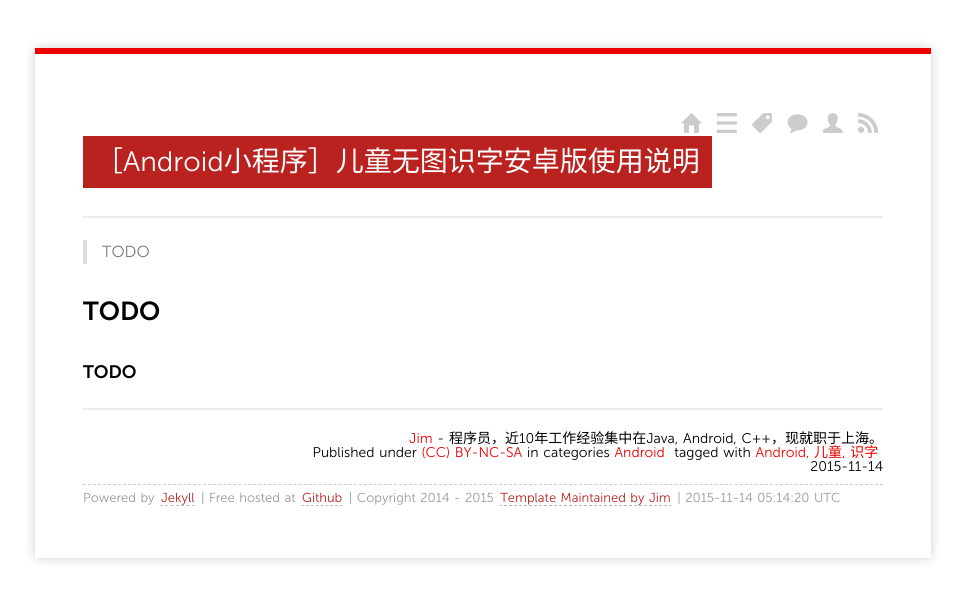
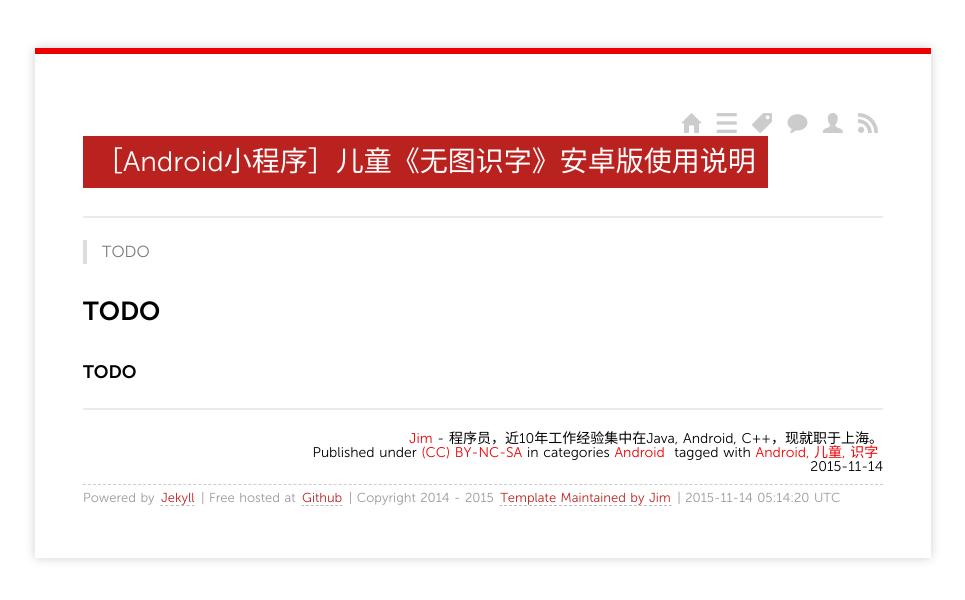
Before and after one commit to dashjim/dashjim.github.com, a Jekyll site: the page built from _posts/2015/2015-11-14-Android-app-for-kids-to-learn-Chinese.md, in a window 1280 px wide. Shown: the top 600 px of the page, without its empty margins (157-1122 px from the left). Built offline with Jekyll 4.4.1, drawn with Linux system fonts in a browser that asks for light colours; nearby versions of some CDN libraries; Markdown is read by kramdown in place of the engine named in the settings; comment, search, counter and statistics services are not loaded.

```diff
--- a/_posts/2015/2015-11-14-Android-app-for-kids-to-learn-Chinese.md
+++ b/_posts/2015/2015-11-14-Android-app-for-kids-to-learn-Chinese.md
@@ -1,6 +1,6 @@
 ---
 layout: post
-title: ［Android小程序］儿童无图识字安卓版使用说明
+title: ［Android小程序］儿童《无图识字》安卓版使用说明
 categories:
 - Android
 tags:
```
